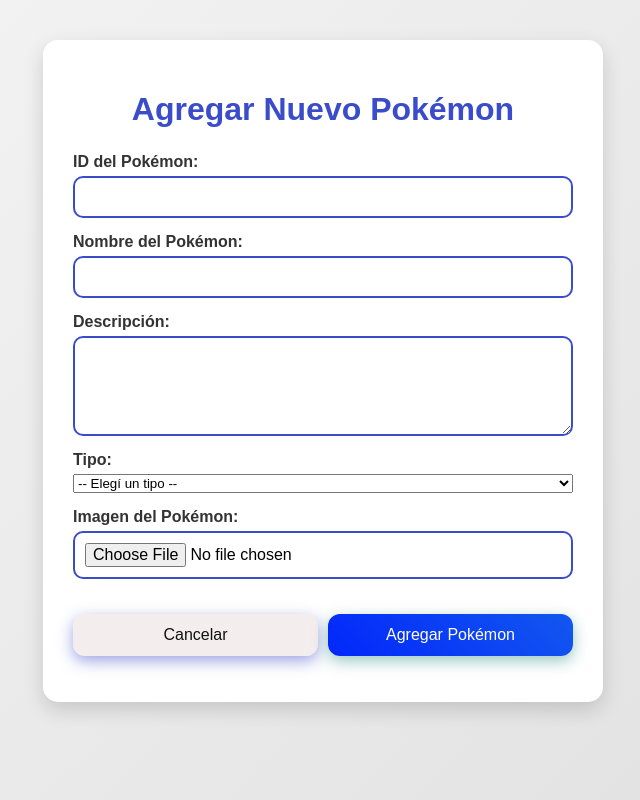
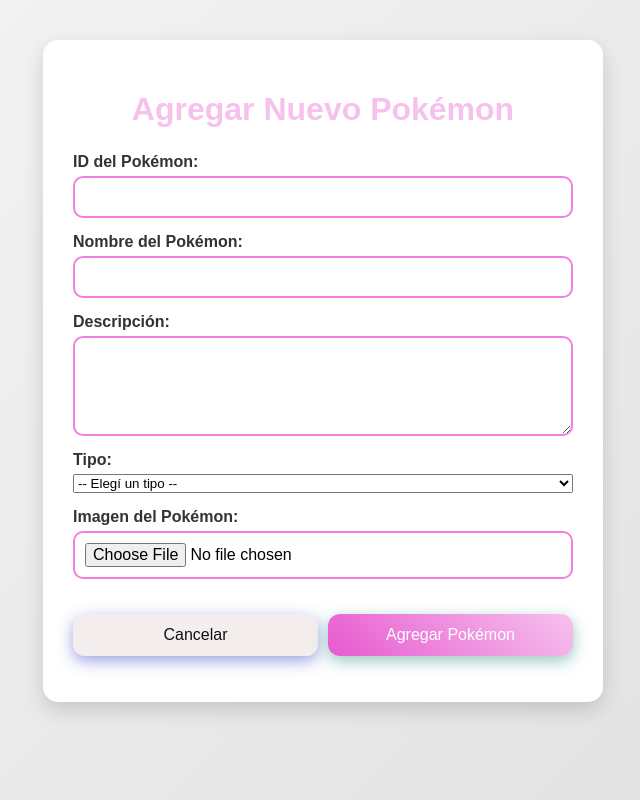
Before and after one commit to JulianImpe/Pokedex-PW2, a PHP site: page /views/agregarPokemon.php in a window 1280 px wide. Shown: the whole page, without its empty margins (317-957 px from the left). Run offline with PHP 8.4, Linux system fonts and the light colour scheme.

Commit message:
cambia css y sube boton agregar

```diff
--- a/index.php
+++ b/index.php
@@ -36,7 +36,7 @@
 include "views/layout/header.php";
 echo "<h1 class='title'>Pokédex</h1>";
 echo '<div class="buscador-container">';
-echo '<button class="agregar-pokemon" onclick="window.location.href=\'agregarPokemon.php\'">Agregar Pokémon</button>';
+echo '<button class="agregar-pokemon" onclick="window.location.href=\'views/agregarPokemon.php\'">Agregar Pokémon</button>';echo '</div>';
 echo "<form method='get' action='index.php'>
         <input class='buscador' type='text' name='busqueda' placeholder='Buscar por nombre o número'>
         <button class='boton-buscar' type='submit'>Buscar</button>
@@ -104,7 +104,7 @@
 $conexion->close();
 echo "</div>"; // Cerramos grid-container
 echo '<div style="margin-top:20px;">';
-echo '<button class="agregar-pokemon" onclick="window.location.href=\'views/agregarPokemon.php\'">Agregar Pokémon</button>';echo '</div>';
+
 echo "</body>";
 
 include 'views/layout/footer.php';
--- a/styles/agregarPokemon.css
+++ b/styles/agregarPokemon.css
@@ -17,7 +17,7 @@
 .titulo-agregar {
     text-align: center;
     font-size: 2rem;
-    color: #3b4cca;
+    color: #f6c1ed;
     margin-bottom: 25px;
 }
 
@@ -42,7 +42,7 @@
 .campo-formulario textarea {
     padding: 10px;
     border-radius: 10px;
-    border: 2px solid #3b4cca;
+    border: 2px solid #f27edf;
     font-size: 1rem;
     transition: all 0.3s ease;
 }
@@ -50,8 +50,8 @@
 .campo-formulario input:focus,
 .campo-formulario textarea:focus {
     outline: none;
-    border-color: #0227fa;
-    box-shadow: 0 0 10px rgba(255, 28, 28, 0.5);
+    border-color: #f27edf;
+    box-shadow: 0 0 10px rgba(206, 28, 255, 0.5);
 }
 
 .botones-formulario {
@@ -76,7 +76,7 @@
 }
 
 .boton-agregar {
-    background: linear-gradient(45deg, #0227fa, #1357ef);
+    background: linear-gradient(45deg, #e75ad0, #f6c1ed);
     box-shadow: 0 5px 15px rgba(50, 145, 134, 0.5);
 }
 
```
